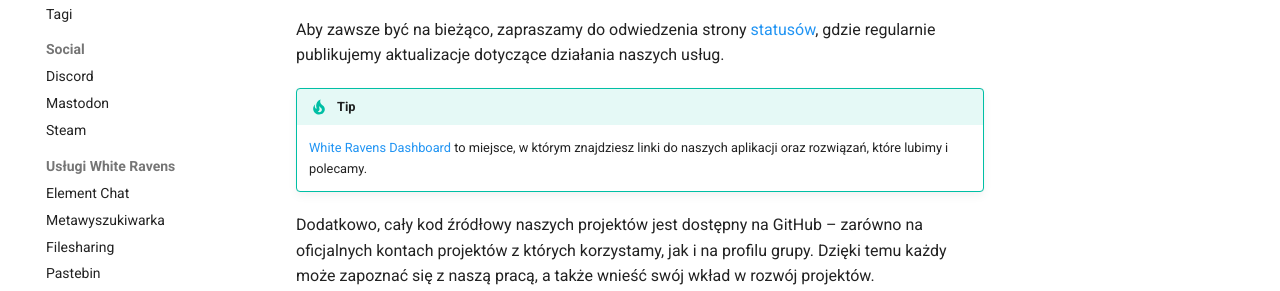
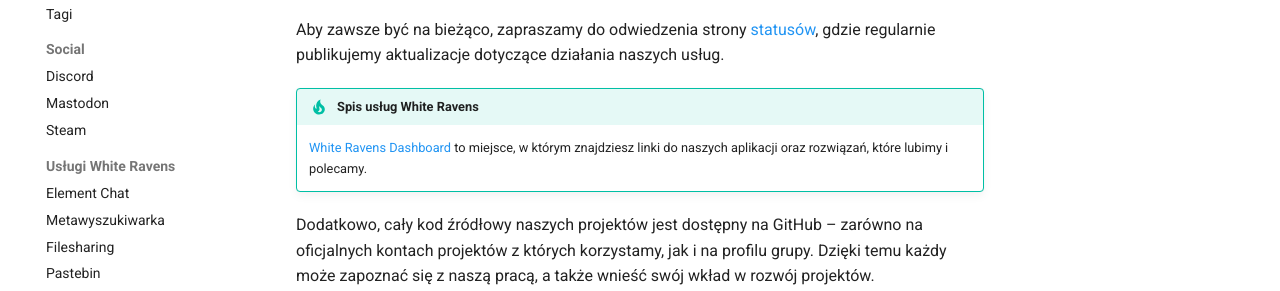
Before and after one commit to whiteravens20/wrservices.link, an MkDocs documentation site: the page built from docs/index.md, in a window 1280 px wide and 1204 px high. Shown: the part 262-553 px from the top of the window. Built offline with MkDocs 1.6.1 and Material for MkDocs 9.7.7, drawn with Linux system fonts in a browser that asks for light colours.

Commit message:
add admonition name for Dashboard link

```diff
--- a/docs/index.md
+++ b/docs/index.md
@@ -4,7 +4,7 @@ icon:octicons/book-16
 
 Aby zawsze być na bieżąco, zapraszamy do odwiedzenia strony [statusów](https://status.wrservices.link), gdzie regularnie publikujemy aktualizacje dotyczące działania naszych usług.
 
-!!! tip
+!!! tip "Spis usług White Ravens"
 
     [White Ravens Dashboard](https://home.wrservices.link) to miejsce, w którym znajdziesz linki do naszych aplikacji oraz rozwiązań, które lubimy i polecamy.
 
```
